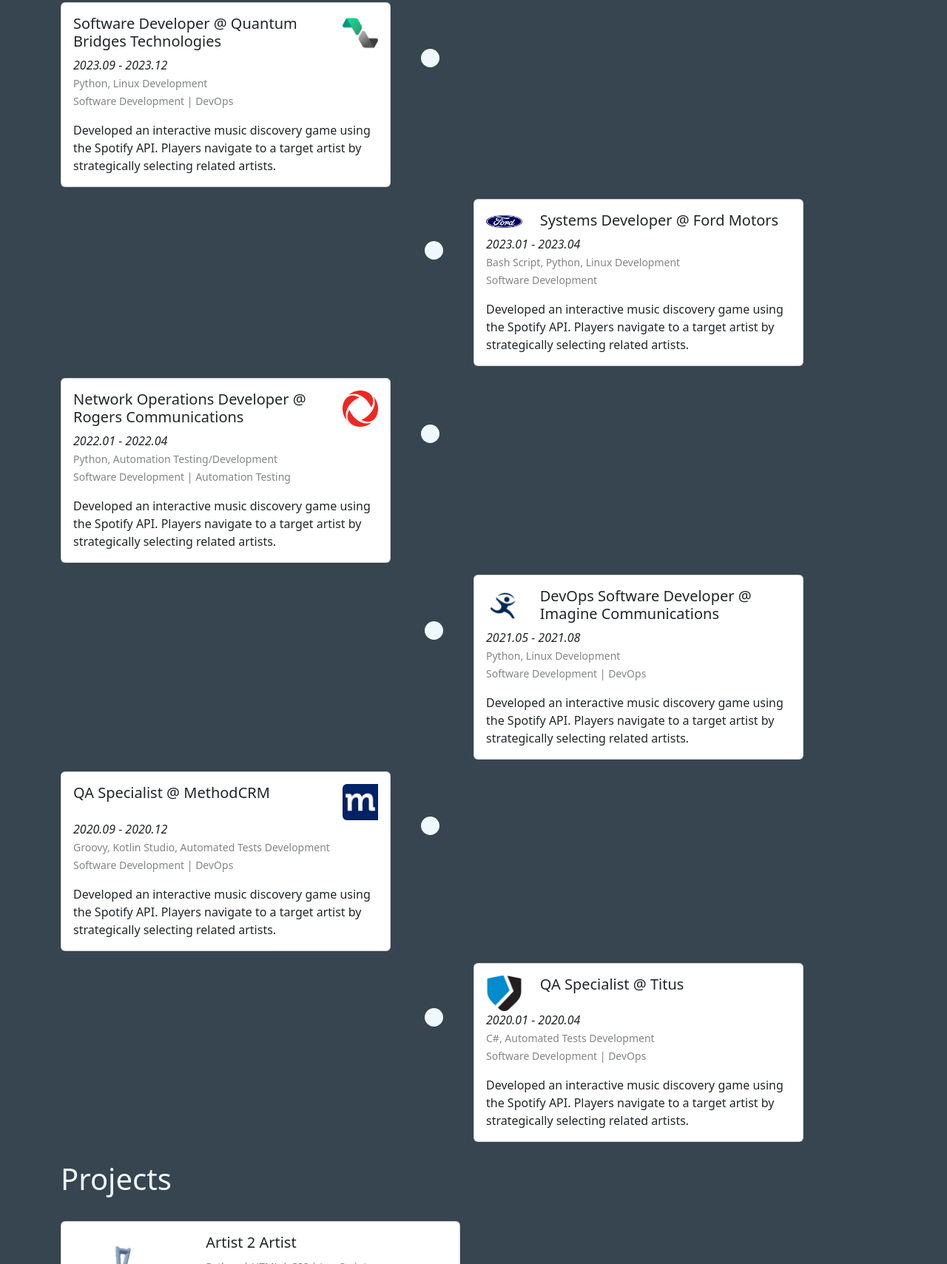
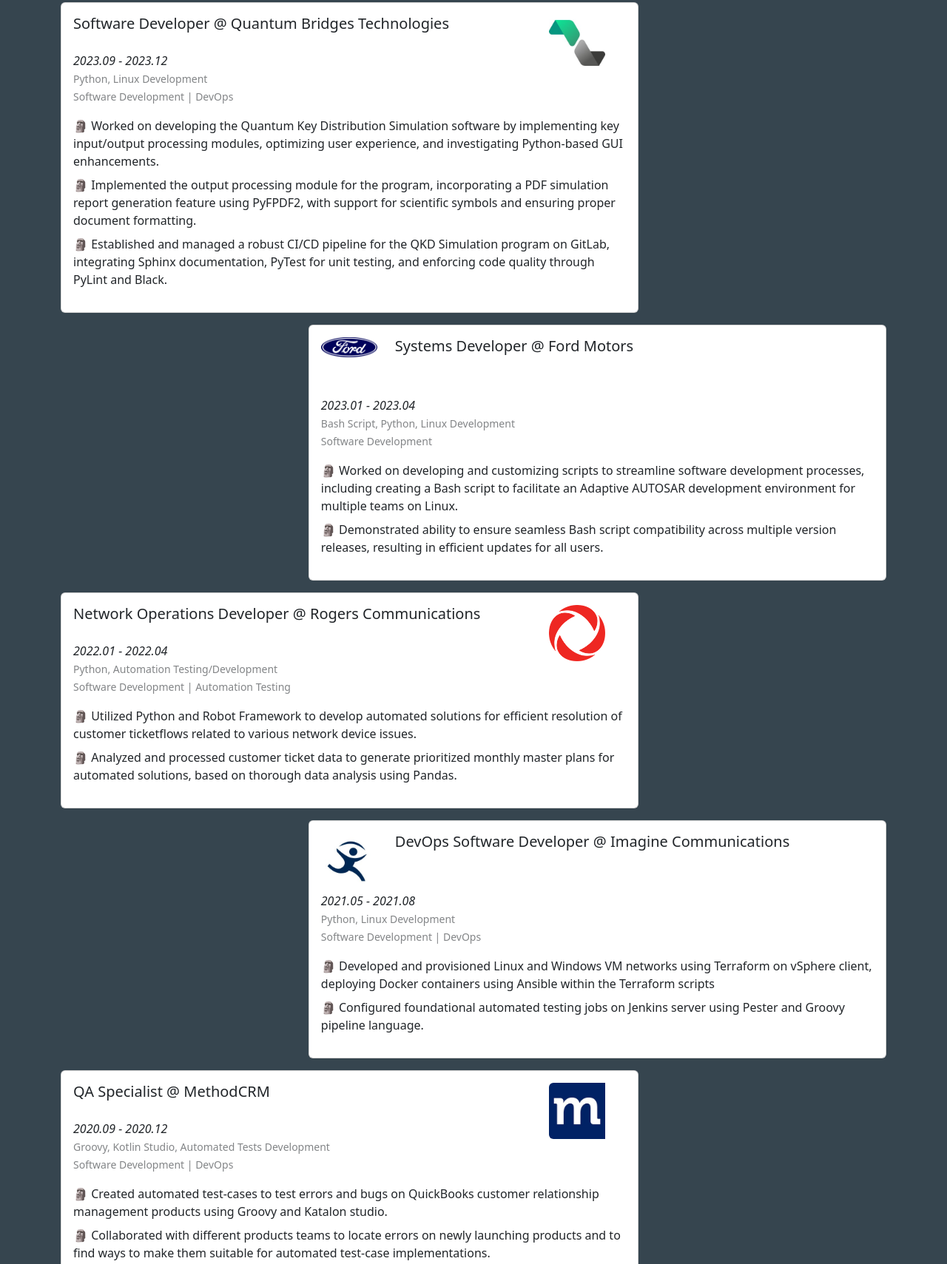
Before and after one commit to dohyunmoo/dohyunmoo.github.io, a plain HTML site: page index.html in a window 1280 px wide. Shown: the part 290-1999 px from the top of the page at 74% size. Drawn offline with nearby package versions, Linux system fonts and the light colour scheme.

Commit message:
added experiences contents

```diff
--- a/assets/css/style.css
+++ b/assets/css/style.css
@@ -34,18 +34,33 @@
     position: absolute;
     right: -15%;
     top: 25%;
+    display: none;
 }
 
 .left-card {
     left: 0;
-    max-width: 40%;
+    max-width: 70%;
 }
 
 .right-card {
-    left: 50%;
-    max-width: 40%;
+    left: 30%;
+    max-width: 70%;
 }
 
 .right-card .timeline-dot{
     left: -15%;
 }
+
+.left-card .card-image {
+    width: 100px;
+    height: 50px;
+}
+
+.right-card .card-image {
+    width: 100px;
+    height: 80px;
+}
+
+li {
+    margin-bottom: 8px;
+}
--- a/assets/js/script.js
+++ b/assets/js/script.js
@@ -35,3 +35,12 @@
         mainButton.dataset.evo = "feebas";
     }
 });
+
+const listItems = document.querySelectorAll("li");
+const emoji = '🗿';
+
+listItems.forEach(item => {
+    const emojiSpan = document.createElement("span");
+    emojiSpan.textContent = emoji;
+    item.prepend(emojiSpan);
+});
--- a/index.html
+++ b/index.html
@@ -29,7 +29,7 @@
     <section id="home">
         <div class="container text-center" style="padding: 80px 0 20px 0;">
             <h1>Hello! My name is Dohyun Moon!</h1>
-            <p class="lead">B.A.Sc Computer Engineering @ University of Waterloo, Canada</p>
+            <p class="lead">🎓 B.A.Sc Computer Engineering @ University of Waterloo, Canada</p>
         </div>
     </section>
     <section id="exps">
@@ -43,14 +43,27 @@
                                 <div class="col-md-10">
                                     <h5 class="card-title">Software Developer @ Quantum Bridges Technologies</h5>
                                 </div>
-                                <div class="col-md-2">
+                                <div class="col-md-2 card-image">
                                     <img src="assets/images/company/qbt_logo.jfif" class="img-fluid rounded-start" alt="QBT">
                                 </div>
                             </div>
                             <p class="card-text mb-0 fst-italic">2023.09 - 2023.12</p>
                             <p class="card-text mb-0 opacity-75"><small class="text-body-secondary">Python, Linux Development</small></p>
                             <p class="card-text opacity-75"><small class="text-body-secondary">Software Development | DevOps</small></p>
-                            <p class="card-text">Developed an interactive music discovery game using the Spotify API. Players navigate to a target artist by strategically selecting related artists.</p>
+                            <p class="card-text">
+                                <ul class="list-unstyled work-list">
+                                    <li>
+                                        Worked on developing the Quantum Key Distribution Simulation software by implementing key input/output processing modules, optimizing user experience, and investigating Python-based GUI enhancements.
+                                    </li>
+                                    <li>
+                                        Implemented the output processing module for the program, incorporating a PDF simulation report generation feature using PyFPDF2, with support for scientific symbols and ensuring proper document formatting.
+                                    </li>
+                                    <li>
+                                        Established and managed a robust CI/CD pipeline for the QKD Simulation program on GitLab, integrating Sphinx documentation, PyTest for unit testing, and enforcing code quality through PyLint and Black.
+                                    </li>
+                                </ul>
+                            </p>
+                            <p class="card-text"><i class="fas fa-angle-double-right"></i></p>
                         </div>
                     </div>
                 </div>
@@ -61,7 +74,7 @@
                     <div class="col-md-12">
                         <div class="card-body">
                             <div class="d-flex row">
-                                <div class="col-md-2">
+                                <div class="col-md-2 card-image">
                                     <img src="assets/images/company/ford_logo.png" class="img-fluid rounded-start" alt="Ford">
                                 </div>
                                 <div class="col-md-10">
@@ -71,7 +84,16 @@
                             <p class="card-text mb-0 fst-italic">2023.01 - 2023.04</p>
                             <p class="card-text mb-0 opacity-75"><small class="text-body-secondary">Bash Script, Python, Linux Development</small></p>
                             <p class="card-text opacity-75"><small class="text-body-secondary">Software Development</small></p>
-                            <p class="card-text">Developed an interactive music discovery game using the Spotify API. Players navigate to a target artist by strategically selecting related artists.</p>
+                            <p class="card-text">
+                                <ul class="list-unstyled work-list">
+                                    <li>
+                                        Worked on developing and customizing scripts to streamline software development processes, including creating a Bash script to facilitate an Adaptive AUTOSAR development environment for multiple teams on Linux.
+                                    </li>
+                                    <li>
+                                        Demonstrated ability to ensure seamless Bash script compatibility across multiple version releases, resulting in efficient updates for all users.
+                                    </li>
+                                </ul>
+                            </p>
                         </div>
                     </div>
                 </div>
@@ -85,14 +107,23 @@
                                 <div class="col-md-10">
                                     <h5 class="card-title">Network Operations Developer @ Rogers Communications</h5>
                                 </div>
-                                <div class="col-md-2">
+                                <div class="col-md-2 card-image">
                                     <img src="assets/images/company/rogers_logo.png" class="img-fluid rounded-start" alt="Rogers">
                                 </div>
                             </div>
                             <p class="card-text mb-0 fst-italic">2022.01 - 2022.04</p>
                             <p class="card-text mb-0 opacity-75"><small class="text-body-secondary">Python, Automation Testing/Development</small></p>
                             <p class="card-text opacity-75"><small class="text-body-secondary">Software Development | Automation Testing</small></p>
-                            <p class="card-text">Developed an interactive music discovery game using the Spotify API. Players navigate to a target artist by strategically selecting related artists.</p>
+                            <p class="card-text">
+                                <ul class="list-unstyled work-list">
+                                    <li>
+                                        Utilized Python and Robot Framework to develop automated solutions for efficient resolution of customer ticketflows related to various network device issues.
+                                    </li>
+                                    <li>
+                                        Analyzed and processed customer ticket data to generate prioritized monthly master plans for automated solutions, based on thorough data analysis using Pandas.
+                                    </li>
+                                </ul>
+                            </p>
                         </div>
                     </div>
                 </div>
@@ -103,7 +134,7 @@
                     <div class="col-md-12">
                         <div class="card-body">
                             <div class="d-flex row">
-                                <div class="col-md-2">
+                                <div class="col-md-2 card-image">
                                     <img src="assets/images/company/ic_logo.jfif" class="img-fluid rounded-start" alt="Img">
                                 </div>
                                 <div class="col-md-10">
@@ -113,7 +144,16 @@
                             <p class="card-text mb-0 fst-italic">2021.05 - 2021.08</p>
                             <p class="card-text mb-0 opacity-75"><small class="text-body-secondary">Python, Linux Development</small></p>
                             <p class="card-text opacity-75"><small class="text-body-secondary">Software Development | DevOps</small></p>
-                            <p class="card-text">Developed an interactive music discovery game using the Spotify API. Players navigate to a target artist by strategically selecting related artists.</p>
+                            <p class="card-text">
+                                <ul class="list-unstyled work-list">
+                                    <li>
+                                        Developed and provisioned Linux and Windows VM networks using Terraform on vSphere client, deploying Docker containers using Ansible within the Terraform scripts
+                                    </li>
+                                    <li>
+                                        Configured foundational automated testing jobs on Jenkins server using Pester and Groovy pipeline language.
+                                    </li>
+                                </ul>
+                            </p>
                         </div>
                     </div>
                 </div>
@@ -127,14 +167,23 @@
                                 <div class="col-md-10">
                                     <h5 class="card-title">QA Specialist @ MethodCRM</h5>
                                 </div>
-                                <div class="col-md-2">
+                                <div class="col-md-2 card-image">
                                     <img src="assets/images/company/mcrm.jfif" class="img-fluid rounded-start" alt="Mtd">
                                 </div>
                             </div>
                             <p class="card-text mb-0 fst-italic">2020.09 - 2020.12</p>
                             <p class="card-text mb-0 opacity-75"><small class="text-body-secondary">Groovy, Kotlin Studio, Automated Tests Development</small></p>
                             <p class="card-text opacity-75"><small class="text-body-secondary">Software Development | DevOps</small></p>
-                            <p class="card-text">Developed an interactive music discovery game using the Spotify API. Players navigate to a target artist by strategically selecting related artists.</p>
+                            <p class="card-text">
+                                <ul class="list-unstyled work-list">
+                                    <li>
+                                        Created automated test-cases to test errors and bugs on QuickBooks customer relationship management products using Groovy and Katalon studio.
+                                    </li>
+                                    <li>
+                                        Collaborated with different products teams to locate errors on newly launching products and to find ways to make them suitable for automated test-case implementations.
+                                    </li>
+                                </ul>
+                            </p>
                         </div>
                     </div>
                 </div>
@@ -146,7 +195,7 @@
                     <div class="col-md-12">
                         <div class="card-body">
                             <div class="d-flex row">
-                                <div class="col-md-2">
+                                <div class="col-md-2 card-image">
                                     <img src="assets/images/company/titus_logo.jfif" class="img-fluid rounded-start" alt="Titus">
                                 </div>
                                 <div class="col-md-10">
@@ -156,7 +205,13 @@
                             <p class="card-text mb-0 fst-italic">2020.01 - 2020.04</p>
                             <p class="card-text mb-0 opacity-75"><small class="text-body-secondary">C#, Automated Tests Development</small></p>
                             <p class="card-text opacity-75"><small class="text-body-secondary">Software Development | DevOps</small></p>
-                            <p class="card-text">Developed an interactive music discovery game using the Spotify API. Players navigate to a target artist by strategically selecting related artists.</p>
+                            <p class="card-text">
+                                <ul class="list-unstyled work-list">
+                                    <li>
+                                        Designed automated test-cases to test the company's online security software for MS Office Suite and Windows File Explorer using C# in Ranorex Studio.
+                                    </li>
+                                </ul>
+                            </p>
                         </div>
                     </div>
                 </div>
@@ -168,7 +223,7 @@
     <section id="projects">
         <div class="container">
             <h1 class="header-titles">Projects</h1>
-            <div class="card mb-3" style="max-width: 540px;">
+            <div class="card mb-3 project-card">
                 <div class="row g-0">
                     <div class="col-md-4">
                         <img src="..." class="img-fluid rounded-start" alt="A2A">
@@ -184,7 +239,7 @@
                     </div>
                 </div>
             </div>
-            <div class="card mb-3" style="max-width: 540px;">
+            <div class="card mb-3 project-card">
                 <div class="row g-0">
                     <div class="col-md-4">
                         <img src="..." class="img-fluid rounded-start" alt="UFC">
@@ -200,7 +255,7 @@
                     </div>
                 </div>
             </div>
-            <div class="card mb-3" style="max-width: 540px;">
+            <div class="card mb-3 project-card">
                 <div class="row g-0">
                     <div class="col-md-4">
                         <img src="..." class="img-fluid rounded-start" alt="algo">
@@ -215,7 +270,7 @@
                     </div>
                 </div>
             </div>
-            <div class="card mb-3" style="max-width: 540px;">
+            <div class="card mb-3 project-card">
                 <div class="row g-0">
                     <div class="col-md-4">
                         <img src="..." class="img-fluid rounded-start" alt="url">
@@ -231,7 +286,7 @@
                     </div>
                 </div>
             </div>
-            <div class="card mb-3" style="max-width: 540px;">
+            <div class="card mb-3 project-card">
                 <div class="row g-0">
                     <div class="col-md-4">
                         <img src="assets/images/projects/sudoku.PNG" class="img-fluid rounded-start" alt="sudoku">
```
